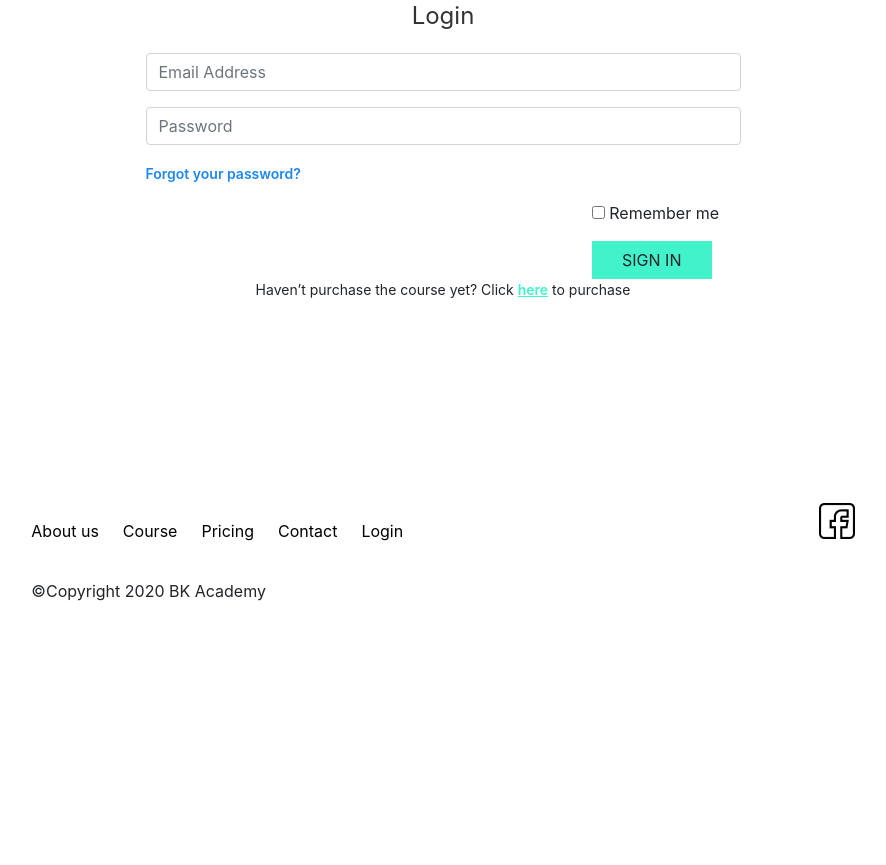
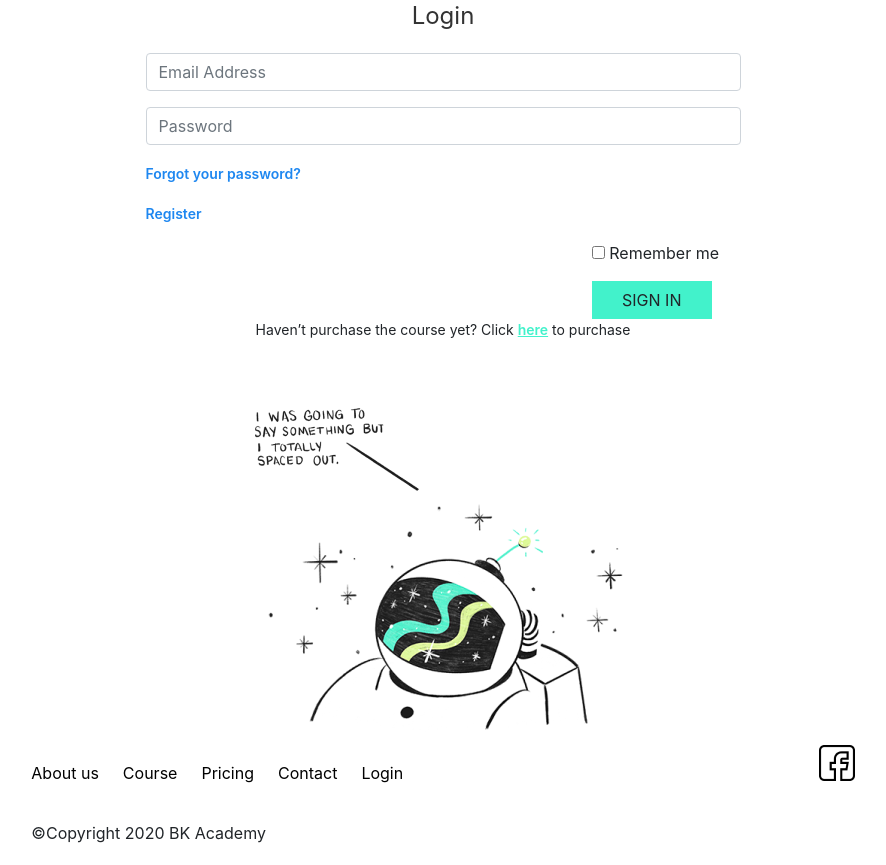
Before and after one commit to khanhvo198/Web_PHP_MVC, a PHP site: template application/views/Login/index.php in a window 1280 px wide. Shown: the part 259-1124 px from the top of the page, without its empty margins (197-1083 px from the left). Before the commit the page ends 860 px from the top, so only its background shows below. Run offline with PHP 8.4, Linux system fonts and the light colour scheme; the template is opened without the code that fills it, so the values that code supplies are empty; some libraries are stand-ins or nearby versions.

Commit message:
add Register

```diff
--- a/application/views/Login/index.php
+++ b/application/views/Login/index.php
@@ -1,5 +1,6 @@
 <?php $this->view("layout/header"); ?>
-        <div style="margin-top: 200px;height: 62vh;">
+
+        <div style="margin-top: 200px;">
             <form action="" class="d-flex flex-column align-items-center login-form">
                 <div class="col-md-6">
                     <h3 class="text-center">Login</h3>
@@ -20,6 +21,11 @@
                     </div>
                 </div>
                 <div class="col-md-6">
+                    <div class="form-group">
+                        <a href="./Register" style="font-size: 14px;font-weight: 600;" >Register</a>
+                    </div>
+                </div>
+                <div class="col-md-6">
                     <div class="form-group form-check" style="padding-left:75%;">
                         <input type="checkbox">
                         <label class="form-check-label">Remember me</label>
@@ -36,8 +42,17 @@
                     <p class="text-center" style="font-size: 14px;">Haven’t purchase the course yet? Click <a href="../product/product.html" style="color: #42F2CB;font-weight: 600;text-decoration: underline;">here</a> to purchase
                     </p>
                 </div>
+
+                <div class="row d-flex flex-column align-items-center">
+                    <div class="align-self-start mt-5">
+                        <img src="./public/images/product/text.png" alt="">
+                    </div>
+                    <div class="align-self-center">
+                        <img src="./public/images/product/astronaut.png" alt="">
+                    </div>
+                </div>
             </form>
+    </div>
 
-        </div>
 
 <?php $this->view("layout/footer"); ?>
```
Also changed, not shown: application/controllers/Register/Register.php (added, +15 -0 lines), application/views/Register/index.php (added, +21 -0 lines), public/css/login.style.css (+17 -0 lines).
